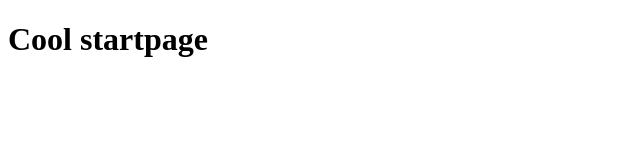
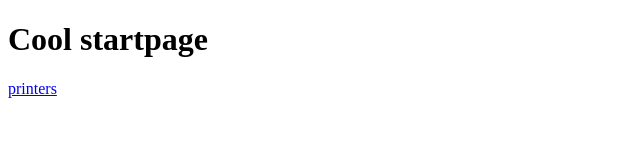
Before and after one commit to inscrow/startpage, a plain HTML site: page index.html in a window 1280 px wide. Shown: the full height of the page, 0-640 px from the left. Drawn offline with Linux system fonts and the light colour scheme.

Commit message:
added link to printer manager

```diff
--- a/index.html
+++ b/index.html
@@ -8,5 +8,6 @@
 	</head>
 	<body class="">
 		<h1>Cool startpage</h1>
+		<a href="localhost:631">printers</a>
 	</body>
 </html>
```
